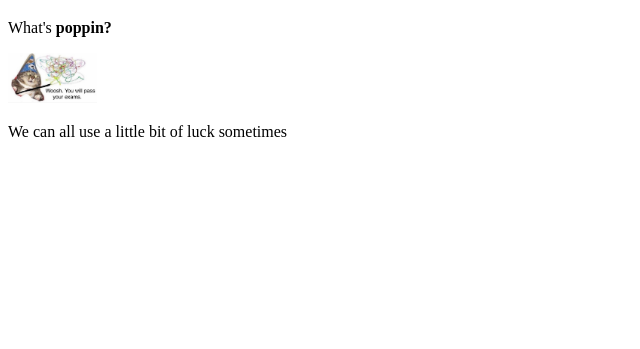
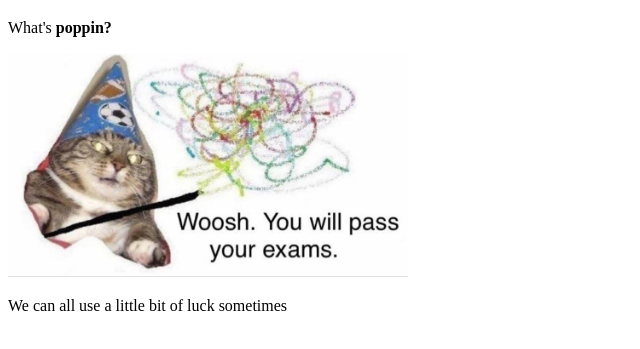
Before and after one commit to jk-jacki/GIS_SoSe2020, a plain HTML site: page Aufgabe00/index.html in a window 1280 px wide. Shown: the part 61-410 px from the top of the page, without its empty margins (0-640 px from the left). Drawn offline with Linux system fonts and the light colour scheme.

Commit message:
Portrait bild

```diff
--- a/Aufgabe00/index.html
+++ b/Aufgabe00/index.html
@@ -8,7 +8,7 @@
     <body>
         <h1>Willkommen!</h1>
         <p>What's <b>poppin?</b></p>
-        <img src="82173824_472796766720925_890993387916754944_n.png" height="50px">
+        <img src="82173824_472796766720925_890993387916754944_n.png" width="400px">
         <p>We can all use a little bit of luck sometimes</p>
     </body>
 </html>
```
Also changed, not shown: Steckbrief/portrait.jpg.
